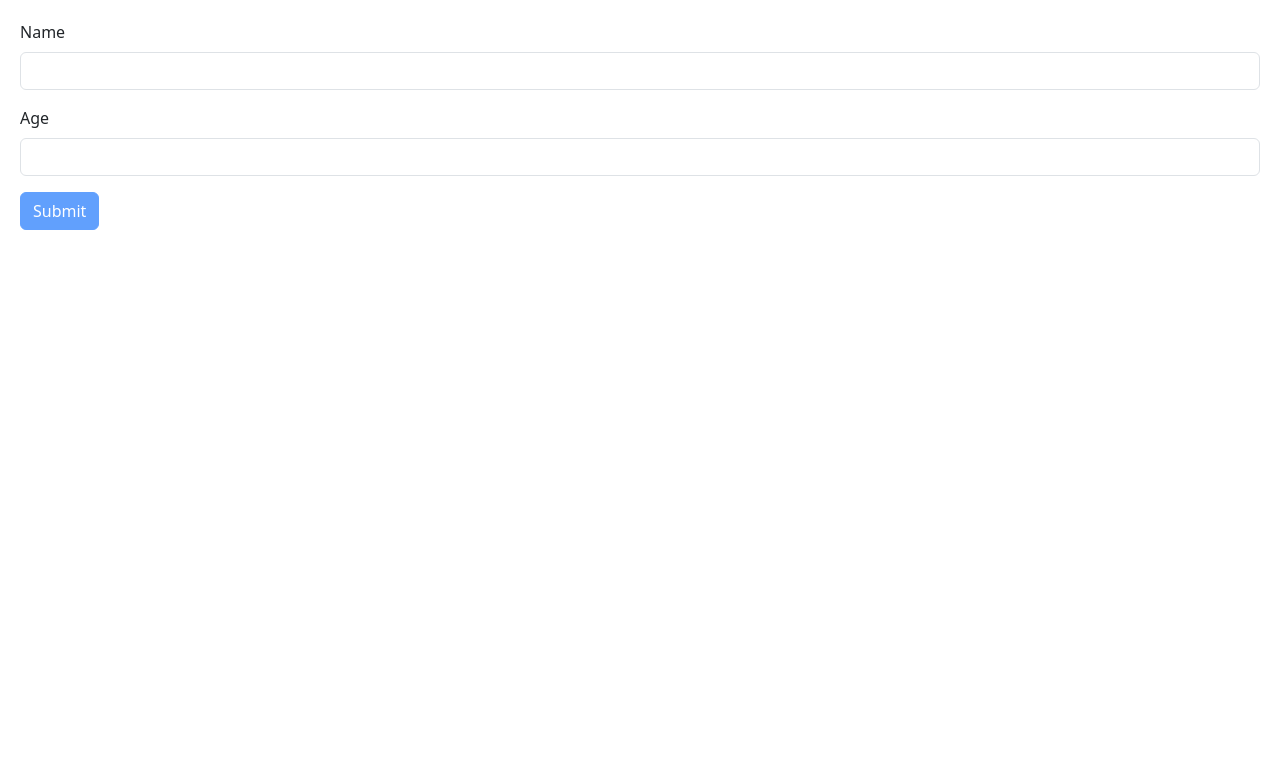
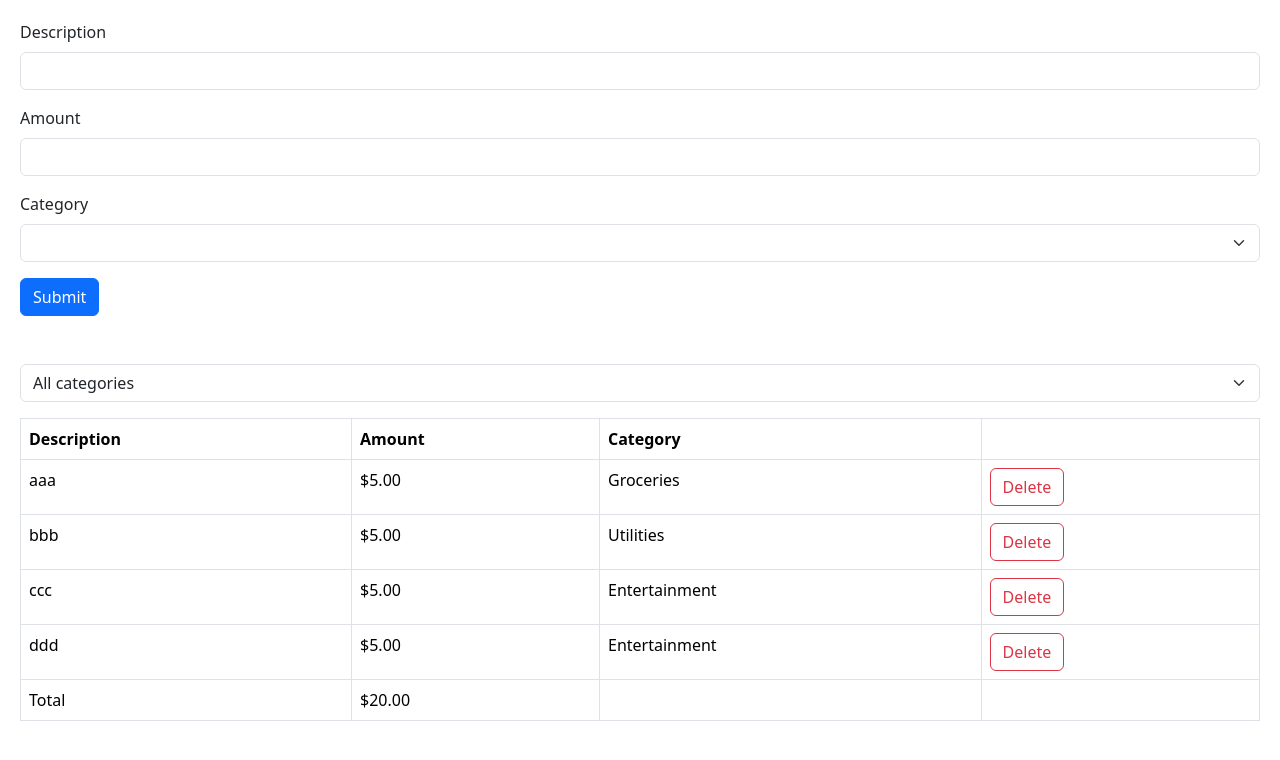
Before and after one commit to sameerkhawaja/react-app-mosh, a React (Vite) app: page / in a window 1280 px wide. Shown: the top 760 px of the page. Built offline with nearby package versions, Linux system fonts and the light colour scheme.

Commit message:
expense form demo

```diff
--- a/src/App.tsx
+++ b/src/App.tsx
@@ -1,11 +1,47 @@
 import { useState } from "react";
-import ExpandableText from "./coponents/ExpandableText/ExpandableText";
-import Form from "./components/Form/Form";
+import ExpenseList from "./components/ExpenseTracker/Components/ExpenseList";
+import ExpenseFilter from "./components/ExpenseTracker/Components/ExpenseFilter";
+import ExpenseForm from "./components/ExpenseTracker/Components/ExpenseForm";
 
 function App() {
+    const [selectedCategory, setSelectedCategory] = useState("");
+
+    const [expenses, setExpenses] = useState([
+        { id: 1, description: "aaa", amount: 5, category: "Groceries" },
+        { id: 2, description: "bbb", amount: 5, category: "Utilities" },
+        { id: 3, description: "ccc", amount: 5, category: "Entertainment" },
+        { id: 4, description: "ddd", amount: 5, category: "Entertainment" },
+    ]);
+
+    const visibleExpenses = selectedCategory
+        ? expenses.filter((e) => e.category === selectedCategory)
+        : expenses;
+
     return (
         <div>
-            <Form></Form>
+            <div className="mb-5">
+                <ExpenseForm
+                    onSubmit={(newExpense) =>
+                        setExpenses([
+                            ...expenses,
+                            { ...newExpense, id: expenses.length++ },
+                        ])
+                    }
+                ></ExpenseForm>
+            </div>
+            <div className="mb-3">
+                <ExpenseFilter
+                    onSelectCategory={(category) =>
+                        setSelectedCategory(category)
+                    }
+                ></ExpenseFilter>
+            </div>
+            <ExpenseList
+                expenses={visibleExpenses}
+                onDelete={(id) =>
+                    setExpenses(expenses.filter((e) => e.id !== id))
+                }
+            ></ExpenseList>
         </div>
     );
 }
--- /dev/null
+++ b/src/components/ExpenseTracker/Components/ExpenseFilter.tsx
@@ -0,0 +1,22 @@
+import categories from "../categories";
+interface Props {
+    onSelectCategory: (category: string) => void;
+}
+
+const ExpenseFilter = ({ onSelectCategory }: Props) => {
+    return (
+        <select
+            className="form-select"
+            onChange={(event) => onSelectCategory(event.target.value)}
+        >
+            <option value="">All categories</option>
+            {categories.map((category) => (
+                <option key={category} value={category}>
+                    {category}
+                </option>
+            ))}
+        </select>
+    );
+};
+
+export default ExpenseFilter;
--- /dev/null
+++ b/src/components/ExpenseTracker/Components/ExpenseForm.tsx
@@ -0,0 +1,98 @@
+import { FieldValues, useForm } from "react-hook-form";
+import { zodResolver } from "@hookform/resolvers/zod";
+import { z } from "zod";
+import categories from "../categories";
+
+const schema = z.object({
+    description: z
+        .string()
+        .min(3, { message: "Description should be at least 3 characters." })
+        .max(100),
+    amount: z
+        .number({ invalid_type_error: "Amount is required." })
+        .min(0.01)
+        .max(100_000),
+    category: z.enum(categories, {
+        errorMap: () => ({ message: "Category is required." }),
+    }),
+});
+
+type ExpenseFormData = z.infer<typeof schema>;
+
+interface Props {
+    onSubmit: (data: ExpenseFormData) => void;
+}
+
+const ExpenseForm = ({ onSubmit }: Props) => {
+    const {
+        register,
+        handleSubmit,
+        reset,
+        formState: { errors },
+    } = useForm<ExpenseFormData>({
+        resolver: zodResolver(schema),
+    });
+
+    return (
+        <form
+            onSubmit={handleSubmit((data) => {
+                onSubmit(data);
+                reset();
+            })}
+        >
+            <div className="mb-3">
+                <label htmlFor="description" className="form-label">
+                    Description
+                </label>
+                <input
+                    {...register("description")}
+                    id="description"
+                    type="text"
+                    className="form-control"
+                ></input>
+                {errors.description && (
+                    <p className="text-danger">{errors.description.message}</p>
+                )}
+            </div>
+            <div className="mb-3">
+                <label htmlFor="amount" className="form-label">
+                    Amount
+                </label>
+                <input
+                    {...register("amount", { valueAsNumber: true })}
+                    id="amount"
+                    type="number"
+                    className="form-control"
+                ></input>
+                {errors.amount && (
+                    <p className="text-danger">{errors.amount.message}</p>
+                )}
+            </div>
+            <div className="mb-3">
+                <label htmlFor="category" className="form-label">
+                    Category
+                </label>
+                <select
+                    {...register("category")}
+                    id="category"
+                    className="form-select"
+                >
+                    <option></option>
+                    {categories.map((category) => (
+                        <option key={category} value={category}>
+                            {category}
+                        </option>
+                    ))}
+                </select>
+                {errors.category && (
+                    <p className="text-danger">{errors.category.message}</p>
+                )}
+            </div>
+            <button className="btn btn-primary" type="submit">
+                Submit
+            </button>
+        </form>
+    );
+};
+
+export default ExpenseForm;
--- /dev/null
+++ b/src/components/ExpenseTracker/Components/ExpenseList.tsx
@@ -0,0 +1,63 @@
+import React from "react";
+
+interface Expense {
+    id: number;
+    description: string;
+    amount: number;
+    category: string;
+}
+
+interface Props {
+    expenses: Expense[];
+    onDelete: (id: number) => void;
+}
+
+const ExpenseList = ({ expenses, onDelete }: Props) => {
+    if (expenses.length === 0) {
+        return null;
+    }
+    return (
+        <table className="table table-bordered">
+            <thead>
+                <tr>
+                    <th>Description</th>
+                    <th>Amount</th>
+                    <th>Category</th>
+                    <th></th>
+                </tr>
+            </thead>
+            <tbody>
+                {expenses.map((expense) => (
+                    <tr key={expense.id}>
+                        <td>{expense.description}</td>
+                        <td>${expense.amount.toFixed(2)}</td>
+                        <td>{expense.category}</td>
+                        <td>
+                            <button
+                                className="btn btn-outline-danger"
+                                onClick={() => onDelete(expense.id)}
+                            >
+                                Delete
+                            </button>
+                        </td>
+                    </tr>
+                ))}
+            </tbody>
+            <tfoot>
+                <tr>
+                    <td>Total</td>
+                    <td>
+                        $
+                        {expenses
+                            .reduce((acc, expense) => expense.amount + acc, 0)
+                            .toFixed(2)}
+                    </td>
+                    <td></td>
+                    <td></td>
+                </tr>
+            </tfoot>
+        </table>
+    );
+};
+
+export default ExpenseList;
--- /dev/null
+++ b/src/components/ExpenseTracker/categories.ts
@@ -0,0 +1,3 @@
+const categories = ["Groceries", "Utilities", "Entertainment"] as const; //TODO: pull from server instead
+
+export default categories
```
